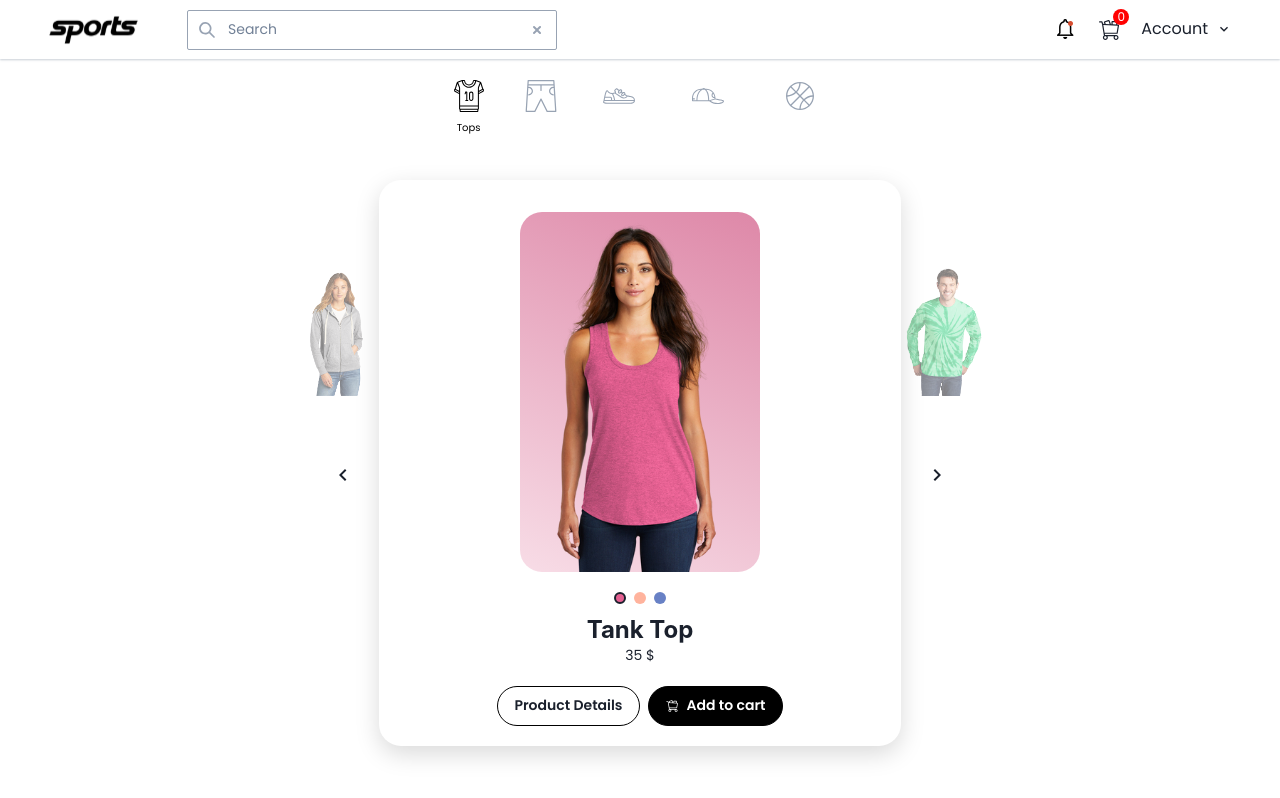
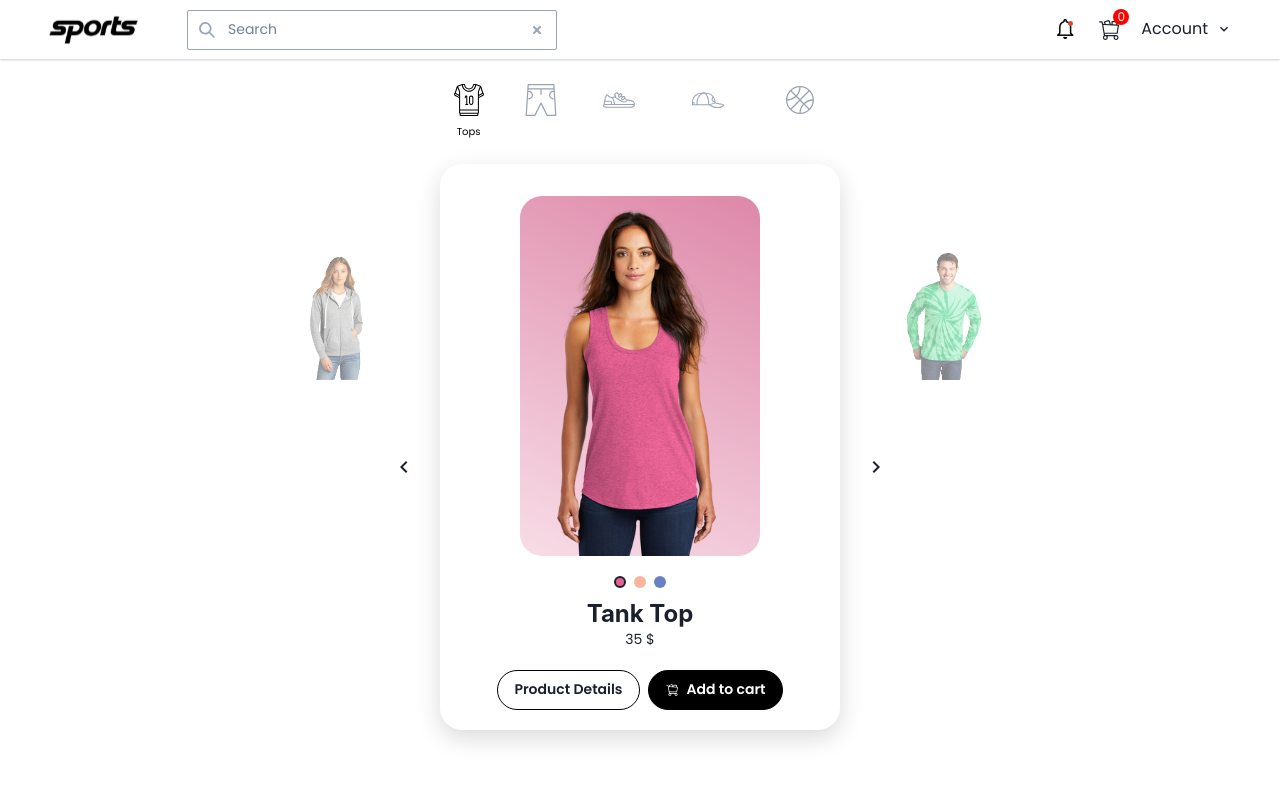
Before and after one commit to QuadieZ/hackathon-design-b, a React (Create React App) app: page / in a window 1280 px wide. Built offline with nearby package versions, Linux system fonts and the light colour scheme.

Commit message:
fix: style

```diff
--- a/src/component/Topbar/TopBar.tsx
+++ b/src/component/Topbar/TopBar.tsx
@@ -67,7 +67,7 @@ export const TopBar = () => {
         alignItems="center"
         justifyContent="center"
         gap={10}
-        mt="8px"
+        mt="12px"
       >
         <IconBox icon={ShirtIcon} label="Tops" active={active} />
         <IconBox icon={PantsIcon} label="Pants" active={active} />
--- a/src/component/product/Product.tsx
+++ b/src/component/product/Product.tsx
@@ -28,7 +28,7 @@ type ProductProps = {
 const sizingAnimation = (isActive?: boolean) => {
   return isActive
     ? {
-        width: "522px",
+        width: "400px",
         height: "10%",
       }
     : {
@@ -54,7 +54,7 @@ const Product: FC<ProductProps> = (props) => {
       initial={false}
       px={8}
       py={5}
-      mt="-3vh"
+      mt="-5vh"
     >
       <Box
         bg={
```
